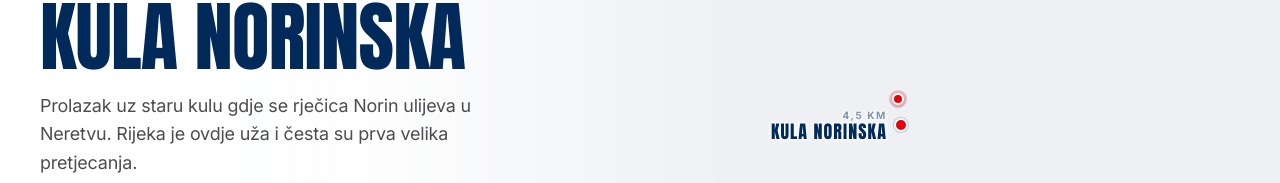
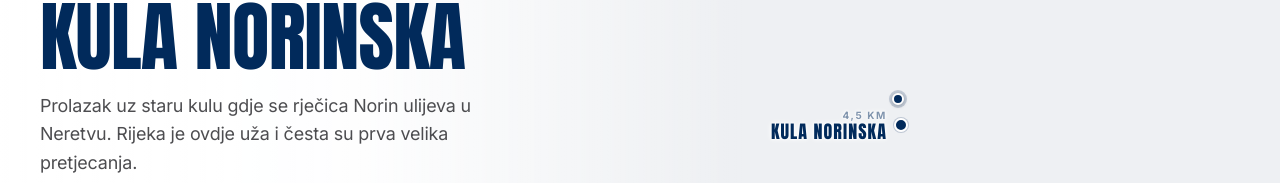
Before and after one commit to eresnedo/maraton-ladja-app, a Next.js app: page / in a window 1280 px wide. Shown: the part 1696-1879 px from the top of the page. Built offline with nearby package versions, Linux system fonts and the light colour scheme; no server answers; the database is empty.

Commit message:
Ruta: linija i točke u tamnoplavoj boji teksta
Co-Authored-By: Claude Opus 5.5 <noreply@anthropic.com>
Claude-Session: https://claude.ai/code/session_01YN1fUz3MkC5pYxKC2aQW2T

```diff
--- a/src/components/RouteStory.tsx
+++ b/src/components/RouteStory.tsx
@@ -264,7 +264,7 @@ export default function RouteStory() {
           type: "line",
           source: "done",
           layout: { "line-cap": "round", "line-join": "round" },
-          paint: { "line-color": "#e3030f", "line-width": ["interpolate", ["linear"], ["zoom"], 10, 1.8, 14, 3] },
+          paint: { "line-color": "#012a5b", "line-width": ["interpolate", ["linear"], ["zoom"], 10, 1.8, 14, 3] },
         });
         ready = true;
         draw();
--- a/src/components/route-story.css
+++ b/src/components/route-story.css
@@ -49,7 +49,7 @@
 
 /* vrh rute */
 .x-rs-head { width: 22px; height: 22px; }
-.x-rs-head b { position: absolute; inset: 5px; border-radius: 50%; background: #e3030f; border: 2px solid #fff; box-shadow: 0 0 0 3px rgba(227,3,15,.2), 0 1px 4px rgba(0,0,0,.25); }
+.x-rs-head b { position: absolute; inset: 5px; border-radius: 50%; background: #012a5b; border: 2px solid #fff; box-shadow: 0 0 0 3px rgba(1,42,91,.18), 0 1px 4px rgba(0,0,0,.25); }
 
 .x-rs .maplibregl-ctrl-attrib { background: rgba(0,26,58,.6) !important; font-size: 10px; }
 .x-rs .maplibregl-ctrl-attrib a, .x-rs .maplibregl-ctrl-attrib button { color: rgba(255,255,255,.5) !important; }
@@ -113,7 +113,7 @@
 .x-rs-mk:not(.lit):not(.next) b { border-color: rgba(1,42,91,.35); }
 .x-rs-mk span { color: rgba(1,42,91,.6); text-shadow: 0 0 6px #fff, 0 0 3px #fff, 0 0 2px #fff; }
 .x-rs-mk span em { color: rgba(1,42,91,.5); }
-.x-rs-mk.lit b { background: #e3030f; border-color: #fff; box-shadow: 0 0 0 1px rgba(1,42,91,.2); }
+.x-rs-mk.lit b { background: #012a5b; border-color: #fff; box-shadow: 0 0 0 1px rgba(1,42,91,.2); }
 .x-rs-mk.lit span { color: var(--navy); }
 .x-rs .maplibregl-ctrl-attrib { background: rgba(255,255,255,.75) !important; }
 .x-rs .maplibregl-ctrl-attrib a, .x-rs .maplibregl-ctrl-attrib button { color: rgba(1,42,91,.6) !important; }
```
